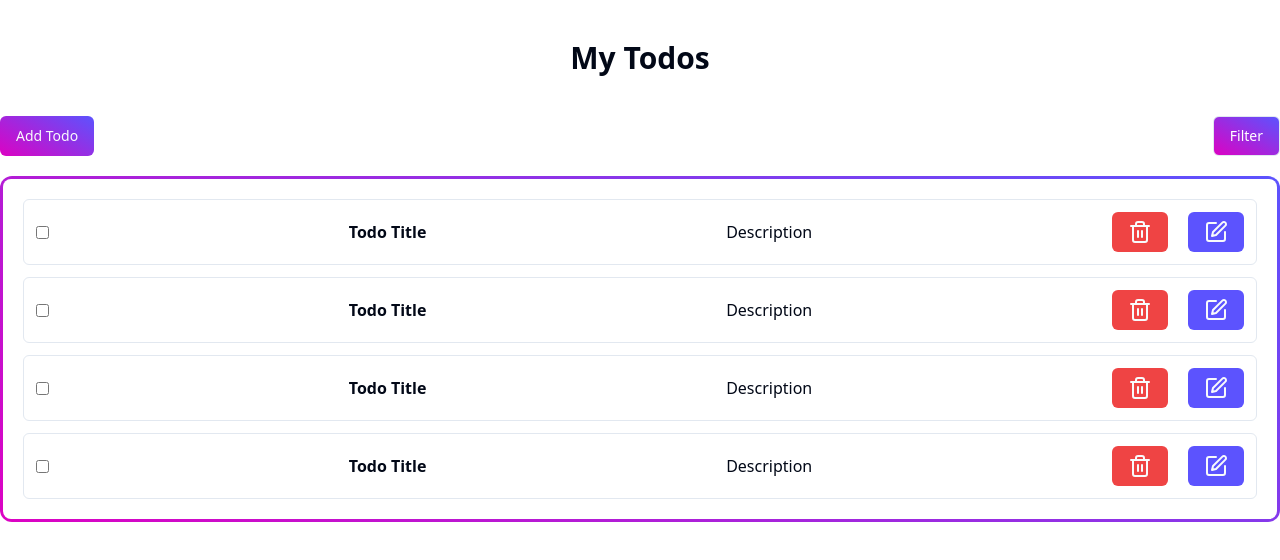
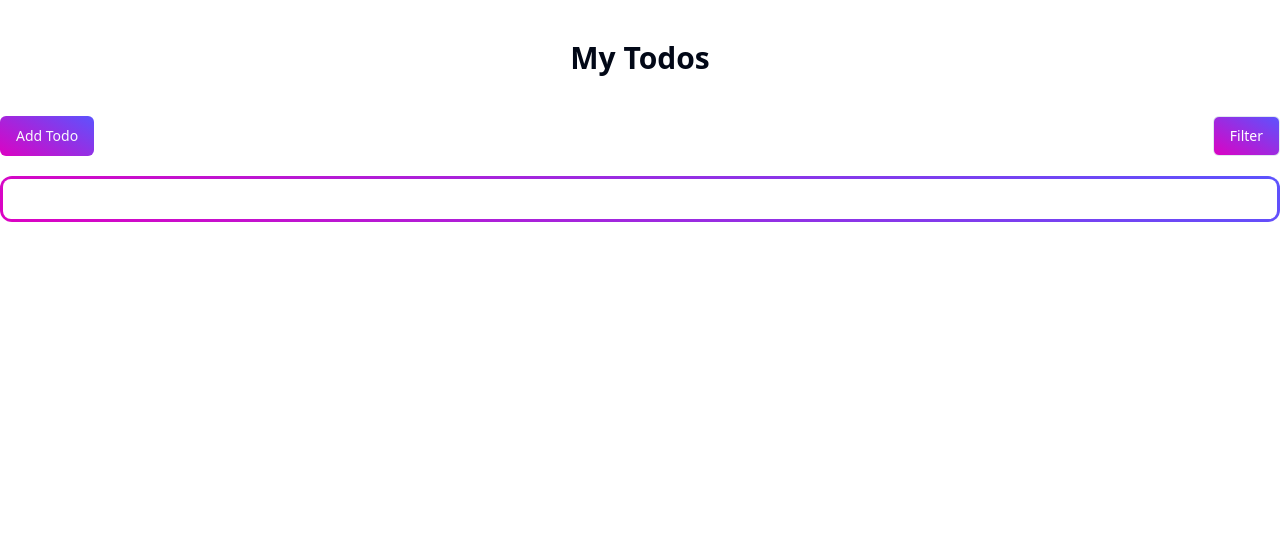
Before and after one commit to Rimon0000/Todo-App-Redux-Typescript, a React (Vite) app: page / in a window 1280 px wide. Shown: the top 560 px of the page. Built offline with nearby package versions, Linux system fonts and the light colour scheme.

Commit message:
Handle Add and Delete done

```diff
--- a/src/components/todo/AddTodoModal.tsx
+++ b/src/components/todo/AddTodoModal.tsx
@@ -16,7 +16,11 @@
     //Handle Submit
     const handleSubmit = (e: FormEvent) =>{
         e.preventDefault()
+
+        const randomString = Math.random().toString(36).substring(2, 7)
+
         const taskDetails = {
+          id: randomString,
           title: task,
           description: description
         }
--- a/src/components/todo/TodoCard.tsx
+++ b/src/components/todo/TodoCard.tsx
@@ -1,15 +1,25 @@
 import { SquarePen, Trash2 } from "lucide-react";
 import { Button } from "../ui/button";
+import { useAppDispatch } from "@/redux/hooks";
+import { removeTodo } from "@/redux/features/todoSlice";
 
-const TodoCard = () =>{
+export type TTodoCardProps = {
+    id: string;
+    title: string;
+    description: string;
+}
+
+const TodoCard = ({title, description, id }: TTodoCardProps ) =>{
+    const dispatch = useAppDispatch()
+
     return (
         <div className="bg-white rounded-md flex justify-between items-center p-3 border">
             <input type="checkbox" name="" id="" />
-            <p className="font-semibold">Todo Title</p>
+            <p className="font-semibold">{title}</p>
             {/* <p>Time</p> */}
-            <p>Description</p>
+            <p>{description}</p>
             <div className="space-x-5">
-                <Button className="bg-red-500"><Trash2 /></Button>
+                <Button onClick={() => dispatch(removeTodo(id))} className="bg-red-500"><Trash2 /></Button>
                 <Button className="bg-[#5C53FE]"><SquarePen /></Button>
             </div>
         </div>
--- a/src/components/todo/TodoContainer.tsx
+++ b/src/components/todo/TodoContainer.tsx
@@ -1,8 +1,13 @@
+import { useAppSelector } from "@/redux/hooks";
 import AddTodoModal from "./AddTodoModal";
 import TodoCard from "./TodoCard";
 import TodoFilter from "./TodoFilter";
 
+
+
 const TodoContainer = () =>{
+    const {todos} = useAppSelector((state) => state.todos)
+
     return (
         <div>
             <div className="flex justify-between mb-5">
@@ -14,10 +19,9 @@
                     <p>There is no Task pending</p>
                 </div> */}
                 <div className="bg-white w-full h-full p-5 rounded-lg space-y-3">
-                    <TodoCard></TodoCard>
-                    <TodoCard></TodoCard>
-                    <TodoCard></TodoCard>
-                    <TodoCard></TodoCard>
+                    {
+                        todos.map(todo  => <TodoCard key={todo.id} {...todo}></TodoCard>)
+                    }
                 </div>
 
             </div>
--- a/src/redux/features/todoSlice.ts
+++ b/src/redux/features/todoSlice.ts
@@ -1,6 +1,7 @@
 import { PayloadAction, createSlice } from "@reduxjs/toolkit";
 
 type TTodo = {
+    id: string;
     title: string;
     description: string;
     isCompleted?: boolean;
@@ -20,10 +21,13 @@
     reducers: {
         addTodo: (state, action: PayloadAction<TTodo>) =>{
             state.todos.push({...action.payload, isCompleted: false})
+        },
+        removeTodo: (state, action: PayloadAction<string>) =>{
+            state.todos = state.todos.filter(todo => todo.id !== action.payload)
         }
     }
 
 })
 
-export const {addTodo} = todoSlice.actions;
+export const {addTodo, removeTodo} = todoSlice.actions;
 export default todoSlice.reducer;
```
